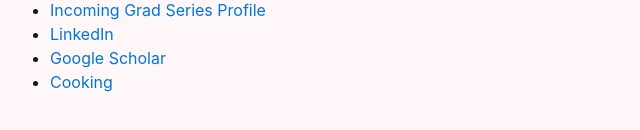
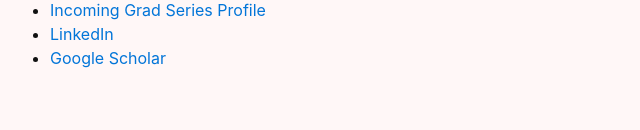
Before and after one commit to seanamcbride/seanamcbride.github.io, a plain HTML site: page index.htm in a window 1280 px wide. Shown: the part 1051-1181 px from the top of the page, 260-900 px from the left. Drawn offline with nearby package versions, Linux system fonts and the light colour scheme; some packages are replaced by stand-ins of ours.

Commit message:
Update index.htm

```diff
--- a/index.htm
+++ b/index.htm
@@ -45,7 +45,6 @@
   	<li> <a href="http://www.gradpost.ucsb.edu/top-stories/top-stories-article/2018/09/17/2018-incoming-grad-series-sean-mcbride">Incoming Grad Series Profile</li>
     <li> <a href="https://www.linkedin.com/in/sean-mcbride-3b9ba261/">LinkedIn</li>
 	<li> <a href="https://scholar.google.com/citations?user=L3I28IcAAAAJ&hl=en">Google Scholar</li>
-	<li> <a href="cooking/">Cooking</a>
   </ul>
 </body>
 </html>
```
